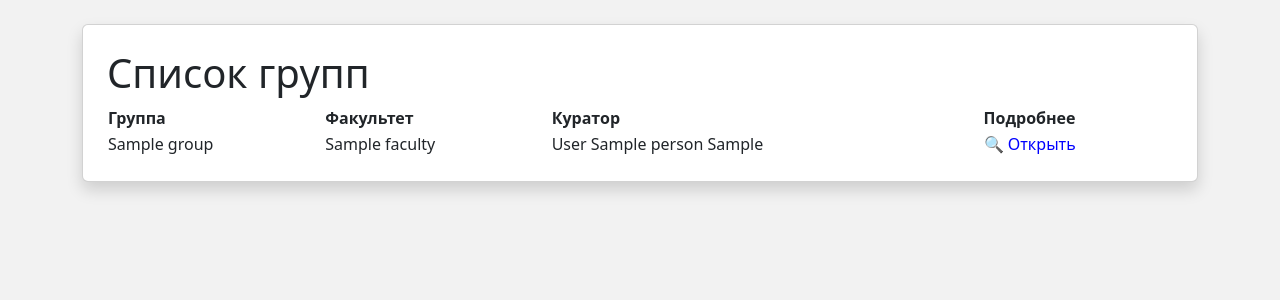
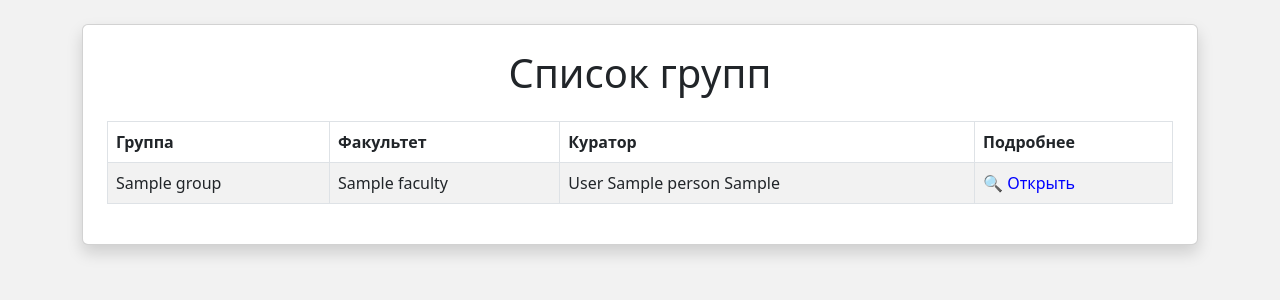
Before and after one commit to Nikita-Stepanyuga/Universyty, a Django app: page /group/ in a window 1280 px wide. Shown: the part 86-386 px from the top of the page. Run offline with Django 5.2, Linux system fonts and the light colour scheme; tables that the repository leaves empty hold one stand-in row (values such as "Sample post").

Commit message:
Создание проекта.

```diff
--- a/university/education/templates/education/group_list.html
+++ b/university/education/templates/education/group_list.html
@@ -3,8 +3,10 @@
 {% block title %}Список групп{% endblock %}
 
 {% block content %}
-    <h1>Список групп</h1>
-    <table>
+    <h1 class="text-center mb-4">Список групп</h1>
+
+    <div class="table-responsive">
+        <table class="table table-bordered table-striped table-hover">
         <thead>
             <tr>
                 <th>Группа</th>
@@ -33,4 +35,5 @@
             {% endfor %}
         </tbody>
     </table>
+    </div>
 {% endblock %}
```
Also changed, not shown: university/education/templates/education/reacher_detail.html (added).
